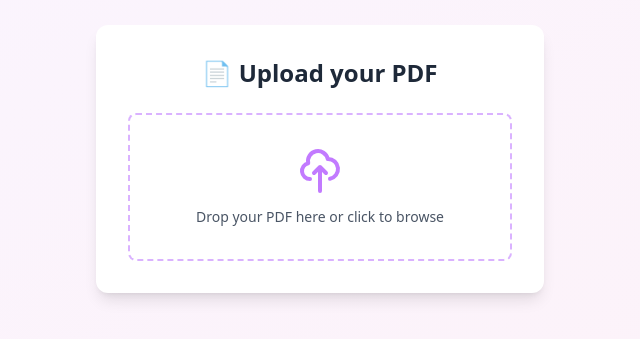
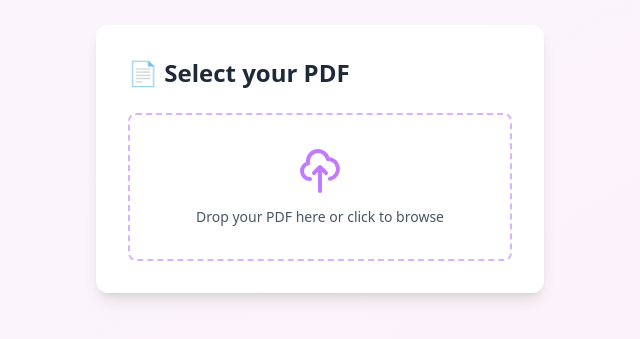
Before and after one commit to satasuk03/pdf-ai-companion, a SvelteKit app: page /app in a window 1280 px wide. Shown: the part 241-580 px from the top of the page, without its empty margins (320-960 px from the left). Built offline with nearby package versions, Linux system fonts and the light colour scheme.

Commit message:
add UploadFile component

```diff
--- /dev/null
+++ b/src/lib/components/shared/UploadFile.svelte
@@ -0,0 +1,63 @@
+<script lang="ts">
+	import Card from '$lib/components/shared/Card.svelte';
+
+	// Props
+	interface Props {
+		onFileUpload: (file: File) => void;
+		onFilePathChange: (path: string) => void;
+	}
+	let { onFileUpload, onFilePathChange }: Props = $props();
+
+	// Local state
+	let pdfPath = $state<string | null>(null);
+	let fileName = $state<string | null>(null);
+
+	const handleFileChange = (event: Event) => {
+		const file = (event.target as HTMLInputElement).files?.[0];
+		if (file) {
+			// Create object URL for the file
+			pdfPath = URL.createObjectURL(file);
+			fileName = file.name;
+
+			// Call the callback prop if provided
+			if (onFileUpload) onFileUpload(file);
+
+			// Call the path change callback if provided
+			if (onFilePathChange && pdfPath) onFilePathChange(pdfPath);
+		}
+	};
+</script>
+
+<Card>
+	<div class="mb-6 text-2xl font-bold text-gray-800">📄 Select your PDF</div>
+	{#if fileName}
+		<div class="mb-6 text-sm text-gray-600">
+			Current file: {fileName}
+		</div>
+	{/if}
+	<label class="group cursor-pointer">
+		<div
+			class="rounded-lg border-2 border-dashed border-purple-300 p-8 transition-all hover:border-purple-400 hover:bg-purple-50"
+		>
+			<input class="hidden" type="file" accept=".pdf" onchange={handleFileChange} />
+			<div class="flex flex-col items-center gap-3">
+				<svg
+					class="h-12 w-12 text-purple-400 group-hover:text-purple-500"
+					fill="none"
+					stroke="currentColor"
+					viewBox="0 0 24 24"
+				>
+					<path
+						stroke-linecap="round"
+						stroke-linejoin="round"
+						stroke-width="2"
+						d="M7 16a4 4 0 01-.88-7.903A5 5 0 1115.9 6L16 6a5 5 0 011 9.9M15 13l-3-3m0 0l-3 3m3-3v12"
+					/>
+				</svg>
+				<span class="text-sm text-gray-600 group-hover:text-gray-700">
+					Drop your PDF here or click to browse
+				</span>
+			</div>
+		</div>
+	</label>
+</Card>
--- a/src/routes/app/+page.svelte
+++ b/src/routes/app/+page.svelte
@@ -1,35 +1,17 @@
 <script lang="ts">
+	import UploadFile from '$lib/components/shared/UploadFile.svelte';
+
 	let pdfPath = $state<string | null>(null);
 
-	const handleFileChange = (event: Event) => {
-		const file = (event.target as HTMLInputElement).files?.[0];
-		if (file) {
-			pdfPath = URL.createObjectURL(file);
-		}
+	const handleFileChange = (file: File) => {
+		pdfPath = URL.createObjectURL(file);
 		console.log($state.snapshot(pdfPath));
-	}
+	};
 </script>
 
-<div class="flex h-screen w-screen items-center justify-center bg-gradient-to-br from-purple-50 to-pink-50">
-	<div class="text-center p-8 bg-white rounded-xl shadow-lg max-w-md w-full mx-4 transition-transform hover:scale-102">
-		<div class="text-2xl font-bold mb-6 text-gray-800">📄 Upload your PDF</div>
-		<label class="group cursor-pointer">
-			<div class="border-2 border-dashed border-purple-300 rounded-lg p-8 transition-all hover:border-purple-400 hover:bg-purple-50">
-				<input
-					class="hidden"
-					type="file"
-					accept=".pdf"
-					onchange={handleFileChange}
-				/>
-				<div class="flex flex-col items-center gap-3">
-					<svg class="w-12 h-12 text-purple-400 group-hover:text-purple-500" fill="none" stroke="currentColor" viewBox="0 0 24 24">
-						<path stroke-linecap="round" stroke-linejoin="round" stroke-width="2" d="M7 16a4 4 0 01-.88-7.903A5 5 0 1115.9 6L16 6a5 5 0 011 9.9M15 13l-3-3m0 0l-3 3m3-3v12" />
-					</svg>
-					<span class="text-sm text-gray-600 group-hover:text-gray-700">
-						Drop your PDF here or click to browse
-					</span>
-				</div>
-			</div>
-		</label>
-	</div>
-</div>
+<UploadFile
+	onFileUpload={handleFileChange}
+	onFilePathChange={() => {
+		console.log('file path changed');
+	}}
+/>
```
